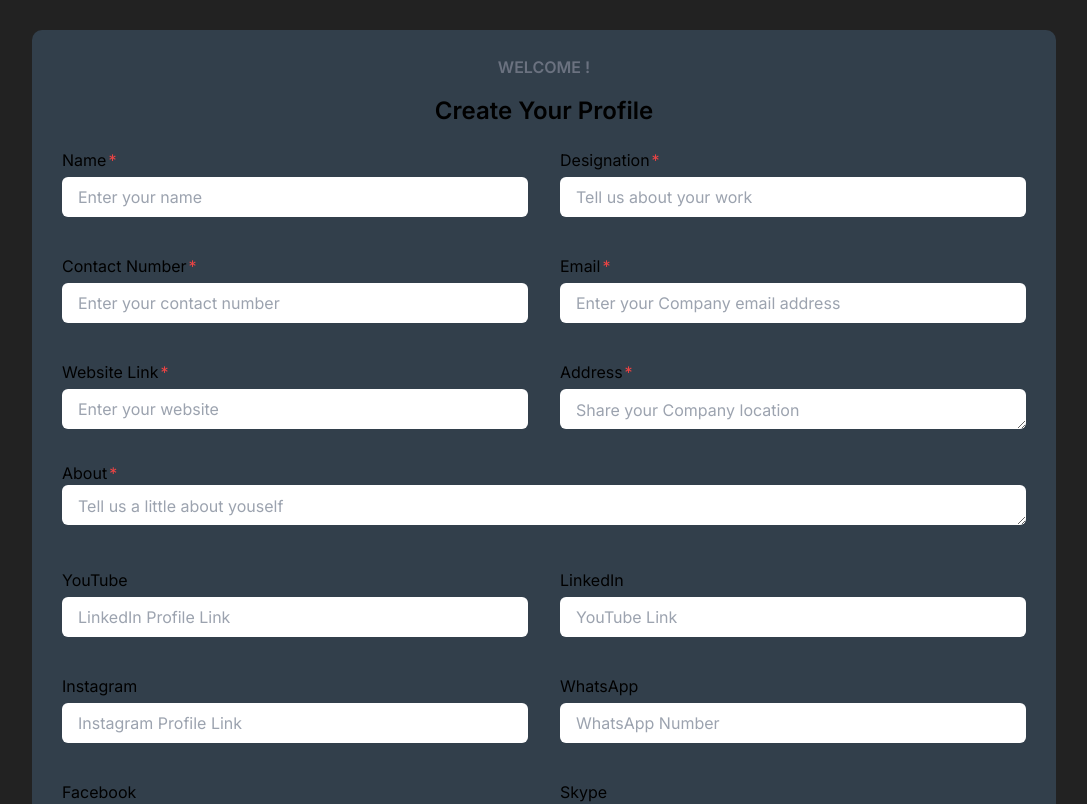
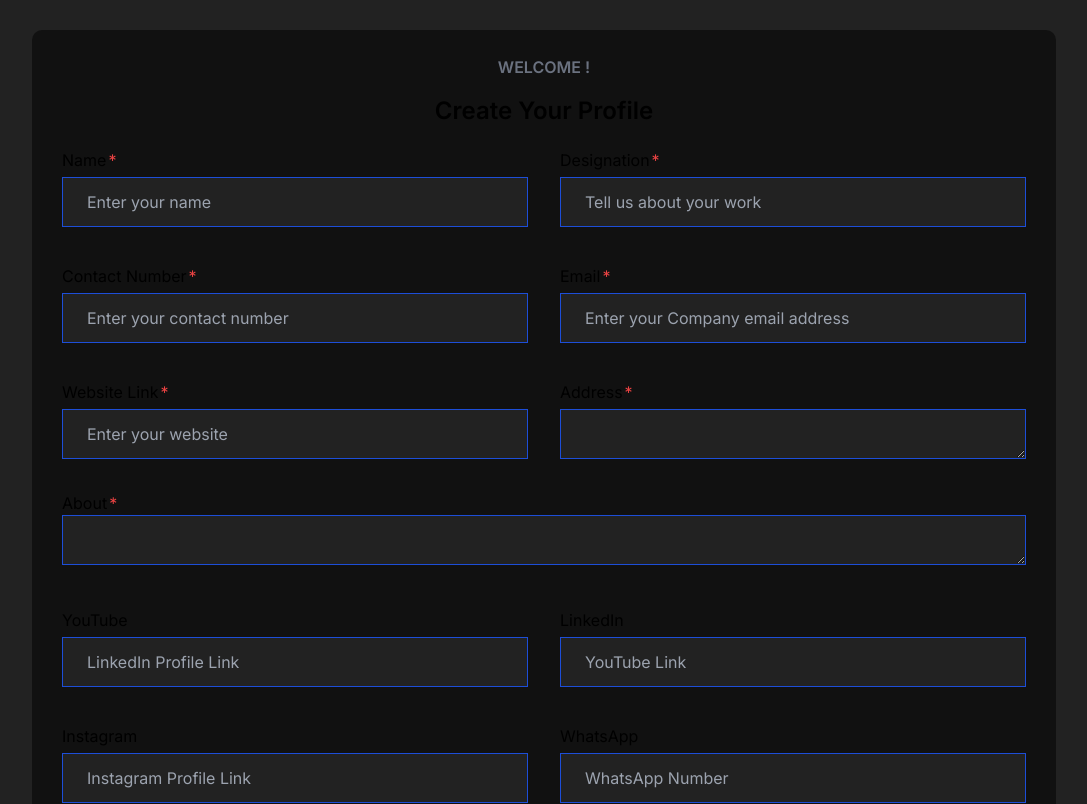
Before and after one commit to jaykanjia/smart_card_client, a Next.js app: page /profile/createCard in a window 1280 px wide. Shown: the top 804 px of the page, without its empty margins (96-1183 px from the left). Built offline with nearby package versions, Linux system fonts and the light colour scheme.

Commit message:
create profile api call done

```diff
--- a/src/components/CreateCard/createcard.module.css
+++ b/src/components/CreateCard/createcard.module.css
@@ -7,7 +7,7 @@
 }
 
 .inputbox {
-    @apply h-10 rounded-md p-4 text-black w-full;
+    @apply h-10 p-6 w-full border bg-[#222222] border-blue-700;
 }
 
 .fp {
--- a/src/components/CreateCard/index.jsx
+++ b/src/components/CreateCard/index.jsx
@@ -1,85 +1,62 @@
-import React, { useRef } from 'react'
-import styles from "./createcard.module.css"
-import clsx from 'clsx'
+import React, { useRef } from 'react';
+import styles from './createcard.module.css';
+import clsx from 'clsx';
 import { useRouter } from 'next/navigation';
 import ImagePicker from '../ImagePicker';
 import { toast } from 'react-toastify';
-import { useState,useEffect } from 'react';
+import AxiosInstance from '@/AxiosInstance';
 
 const CreateCard = () => {
     const router = useRouter();
-  const nameRef =useRef();
-  const designationRef =useRef();
-  const contactNumebrRef =useRef();
-  const emailRef =useRef();
-  const websiteRef =useRef();
-  const addressRef =useRef();
-  const aboutRef =useRef();
-  const youtubeRef =useRef();
-  const linkedinRef =useRef();
-  const instagramRef =useRef();
-  const whatsappRef =useRef();
-  const facebookRef =useRef();
-  const skypeRef =useRef();
-  const twitterRef =useRef();
+    const nameRef = useRef();
+    const designationRef = useRef();
+    const contactNumebrRef = useRef();
+    const emailRef = useRef();
+    const websiteRef = useRef();
+    const addressRef = useRef();
+    const aboutRef = useRef();
+    const youtubeRef = useRef();
+    const linkedinRef = useRef();
+    const instagramRef = useRef();
+    const whatsappRef = useRef();
+    const facebookRef = useRef();
+    const skypeRef = useRef();
+    const twitterRef = useRef();
 
-  const [formData, setFormData] = useState({})
-
-  // const handleChange=(event,category,index) => {
-  //   if (category === 'socialLinks') {
-  //     const updatedSocialLinks = [...formData.socialLinks];
-  //     updatedSocialLivalue={formData.socialLinks[0].link}
-  //     setFormData((prevFormData) => ({
-  //       ...prevFormData,
-  //       socialLinks: updatedSocialLinks,
-  //     }));
-  //   } else if (category === 'contactDetails') {
-  //     setFormData((prevFormData) => ({
-  //       ...prevFormData,
-  //       contactDetails: {
-  //         ...prevFormData.contactDetavalue={formData.socialLinks[0].link}
-  //       },
-  //     }));
-  //   } else {
-  //     setFormData((prevFormData) => ({
-  //       ...prevFormData,
-  //       [name]: value,
-  //     }));
-  //   }
-  // }
-
-
-
-  const handleSubmitClick = async () => {
-    setFormData({
+    const handleSubmitClick = async (e) => {
+        e.preventDefault();
+        try {
+            const data = {
+                data: {
                     name: nameRef.current.value,
                     designation: designationRef.current.value,
                     about: aboutRef.current.value,
                     socialLinks: [
-        {title:'youtube',link:youtubeRef.current.value},
-        {title:'linkedin',link:linkedinRef.current.value},
-        {title:'instagram',link:instagramRef.current.value},
-        {title:'whatsapp',link:whatsappRef.current.value},
-        {title:'facebook',link:facebookRef.current.value},
-        {title:'skype',link:skypeRef.current.value},
-        {title:'twitter',link:twitterRef.current.value},
+                        { title: 'youtube', link: youtubeRef.current.value },
+                        { title: 'linkedin', link: linkedinRef.current.value },
+                        {
+                            title: 'instagram',
+                            link: instagramRef.current.value,
+                        },
+                        { title: 'whatsapp', link: whatsappRef.current.value },
+                        { title: 'facebook', link: facebookRef.current.value },
+                        { title: 'skype', link: skypeRef.current.value },
+                        { title: 'twitter', link: twitterRef.current.value },
                     ],
                     contactDetails: {
                         phoneNumber: contactNumebrRef.current.value,
                         email: emailRef.current.value,
                         address: addressRef.current.value,
-        website:websiteRef.current.value,
-      }
-    })
-
-    try {
-      console.log(formData)
-        const response = await AxiosInstance.post('/profile', formData, {
+                        website: websiteRef.current.value,
+                    },
+                },
+            };
+            console.log(data);
+            const response = await AxiosInstance.post('/profile', data, {
                 headers: {
                     'auth-token': sessionStorage.getItem('AUTH_TOKEN'),
                 },
             });
-
             console.log(response);
             toast.success(response?.data?.message);
         } catch (error) {
@@ -89,18 +66,29 @@ const CreateCard = () => {
 
     return (
         <>
-      <div className='w-full min-h-[100vh] flex justify-center items-center bg-[#323f4b] sm:bg-[#222222]'>
+            <div className="w-full min-h-[100vh] flex justify-center items-center bg-[#222222]">
+                <form
+                    onSubmit={handleSubmitClick}
+                    className={`max-w-5xl w-[100%] bg-[#111111] sm:p-[25px_30px] p-[15px_20px] sm:m-[30px_30px] m-[0px_15px] rounded-[10px]   `}
+                >
                     <div
-          className={`max-w-5xl w-[100%] bg-[#323f4b] sm:p-[25px_30px] p-[15px_20px] sm:m-[30px_30px] m-[0px_15px] rounded-[10px]   `}>
-          <div className={`flex justify-center text-gray-500 font-semibold`}>
+                        className={`flex justify-center text-gray-500 font-semibold`}
+                    >
                         WELCOME !
                     </div>
-          <div className={`text-2xl font-semibold flex justify-center py-4`}>
+                    <div
+                        className={`text-2xl font-semibold flex justify-center py-4`}
+                    >
                         Create Your Profile
                     </div>
                     <div className="grid md:grid-cols-2 gap-8 items-center w-full">
                         <div className={styles.inputContainer}>
-              <span className={clsx([styles.details, styles.required])}>
+                            <span
+                                className={clsx([
+                                    styles.details,
+                                    styles.required,
+                                ])}
+                            >
                                 Name
                             </span>
                             <input
@@ -109,11 +97,15 @@ const CreateCard = () => {
                                 type="text"
                                 placeholder="Enter your name"
                                 required
-
                             />
                         </div>
                         <div className={styles.inputContainer}>
-              <span className={clsx([styles.details, styles.required])}>
+                            <span
+                                className={clsx([
+                                    styles.details,
+                                    styles.required,
+                                ])}
+                            >
                                 Designation
                             </span>
                             <input
@@ -125,7 +117,12 @@ const CreateCard = () => {
                             />
                         </div>
                         <div className={styles.inputContainer}>
-              <span className={clsx([styles.details, styles.required])}>
+                            <span
+                                className={clsx([
+                                    styles.details,
+                                    styles.required,
+                                ])}
+                            >
                                 Contact Number
                             </span>
                             <input
@@ -138,7 +135,12 @@ const CreateCard = () => {
                             />
                         </div>
                         <div className={styles.inputContainer}>
-              <span className={clsx([styles.details, styles.required])}>
+                            <span
+                                className={clsx([
+                                    styles.details,
+                                    styles.required,
+                                ])}
+                            >
                                 Email
                             </span>
                             <input
@@ -152,7 +154,12 @@ const CreateCard = () => {
                             />
                         </div>
                         <div className={styles.inputContainer}>
-              <span className={clsx([styles.details, styles.required])}>
+                            <span
+                                className={clsx([
+                                    styles.details,
+                                    styles.required,
+                                ])}
+                            >
                                 Website Link
                             </span>
                             <input
@@ -165,20 +172,22 @@ const CreateCard = () => {
                             />
                         </div>
                         <div className={styles.inputContainer}>
-              <span className={clsx([styles.details, styles.required])}>
+                            <span
+                                className={clsx([
+                                    styles.details,
+                                    styles.required,
+                                ])}
+                            >
                                 Address
                             </span>
                             <textarea
                                 ref={addressRef}
                                 className={styles.inputbox}
                                 type="text"
-                placeholder="Share your Company location"
                                 required
                                 style={{
                                     resize: 'vertical',
                                     overflow: 'hidden',
-                  height: '40px',
-                  paddingTop: '9px',
                                 }}
                                 onInput={(e) => {
                                     e.target.style.height = 'auto';
@@ -188,20 +197,22 @@ const CreateCard = () => {
                             />
                         </div>
                         <div className={`styles.inputContainer md:col-span-2`}>
-              <span className={clsx([styles.details, styles.required])}>
+                            <span
+                                className={clsx([
+                                    styles.details,
+                                    styles.required,
+                                ])}
+                            >
                                 About
                             </span>
                             <textarea
                                 ref={aboutRef}
                                 className={styles.inputbox}
                                 type="about"
-                placeholder="Tell us a little about youself"
                                 required
                                 style={{
                                     resize: 'vertical',
                                     overflow: 'hidden',
-                  height: '40px',
-                  paddingTop: '9px',
                                 }}
                                 onInput={(e) => {
                                     e.target.style.height = 'auto';
@@ -283,16 +294,18 @@ const CreateCard = () => {
                         </div>
                     </div>
 
-          <div className='flex justify-evenly'>
+                    {/* <div className="flex justify-evenly">
                         <div className={styles.inputContainer}>
-              <span className={styles.details}>Profile Image</span>
+                            <span className={styles.details}>
+                                Profile Image
+                            </span>
                             <ImagePicker />
                         </div>
                         <div className={styles.inputContainer}>
                             <span className={styles.details}>Banner Image</span>
                             <ImagePicker />
                         </div>
-          </div>
+                    </div> */}
 
                     {/*buttons */}
                     <div className="m-[30px_0px] flex gap-3">
@@ -303,17 +316,16 @@ const CreateCard = () => {
                             Cancel
                         </button>
                         <button
-              className={`bg-primary text-white w-full hover:bg-primary hover:bg-opacity-70 rounded-md p-2`} onClick={handleSubmitClick}
-
+                            className={`bg-primary text-white w-full hover:bg-primary hover:bg-opacity-70 rounded-md p-2`}
+                            type="submit"
                         >
                             Submit
                         </button>
                     </div>
-
-        </div>
+                </form>
             </div>
         </>
-  )
-}
+    );
+};
 
-export default CreateCard
+export default CreateCard;
```
Lines whose indentation alone changed are shown as unchanged.
